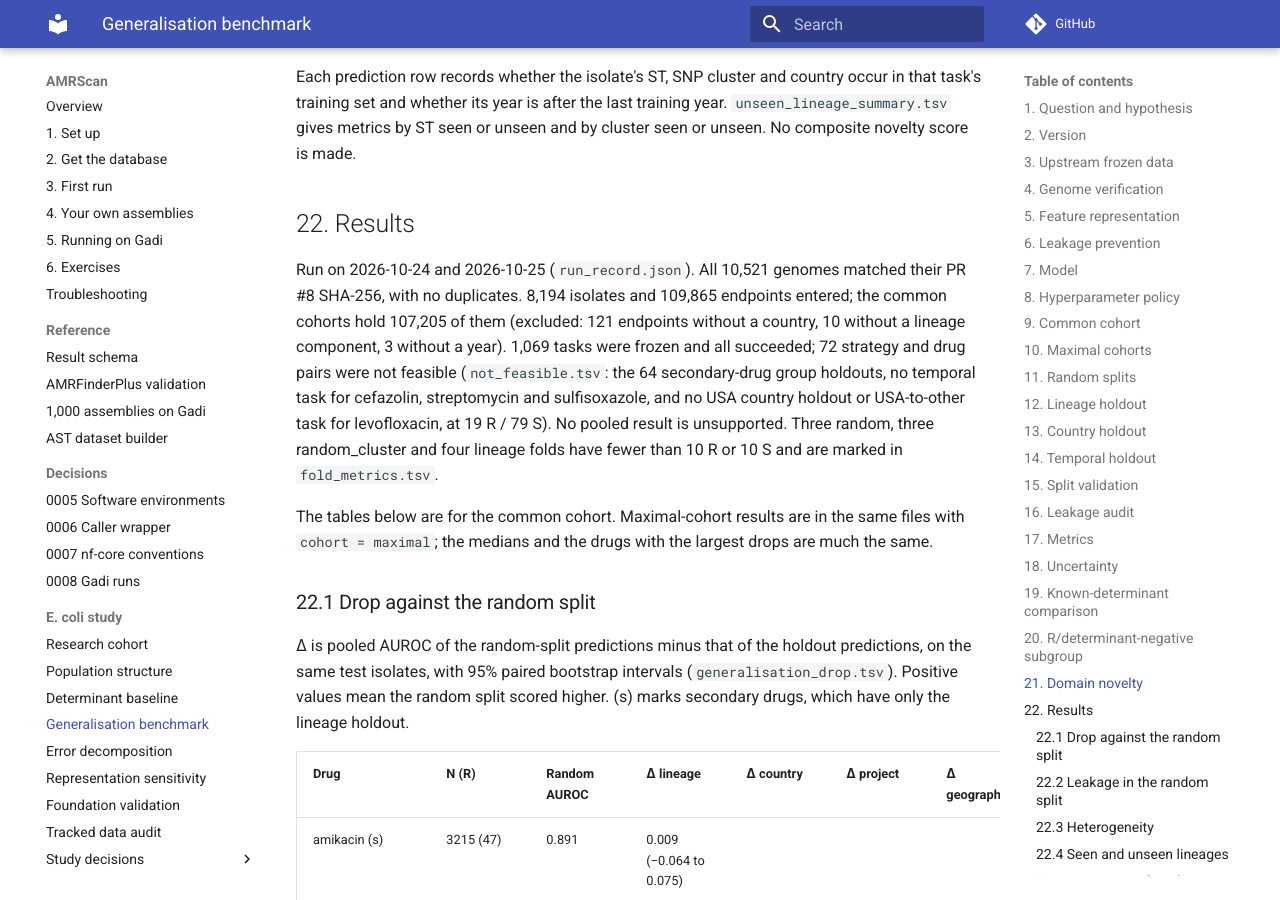
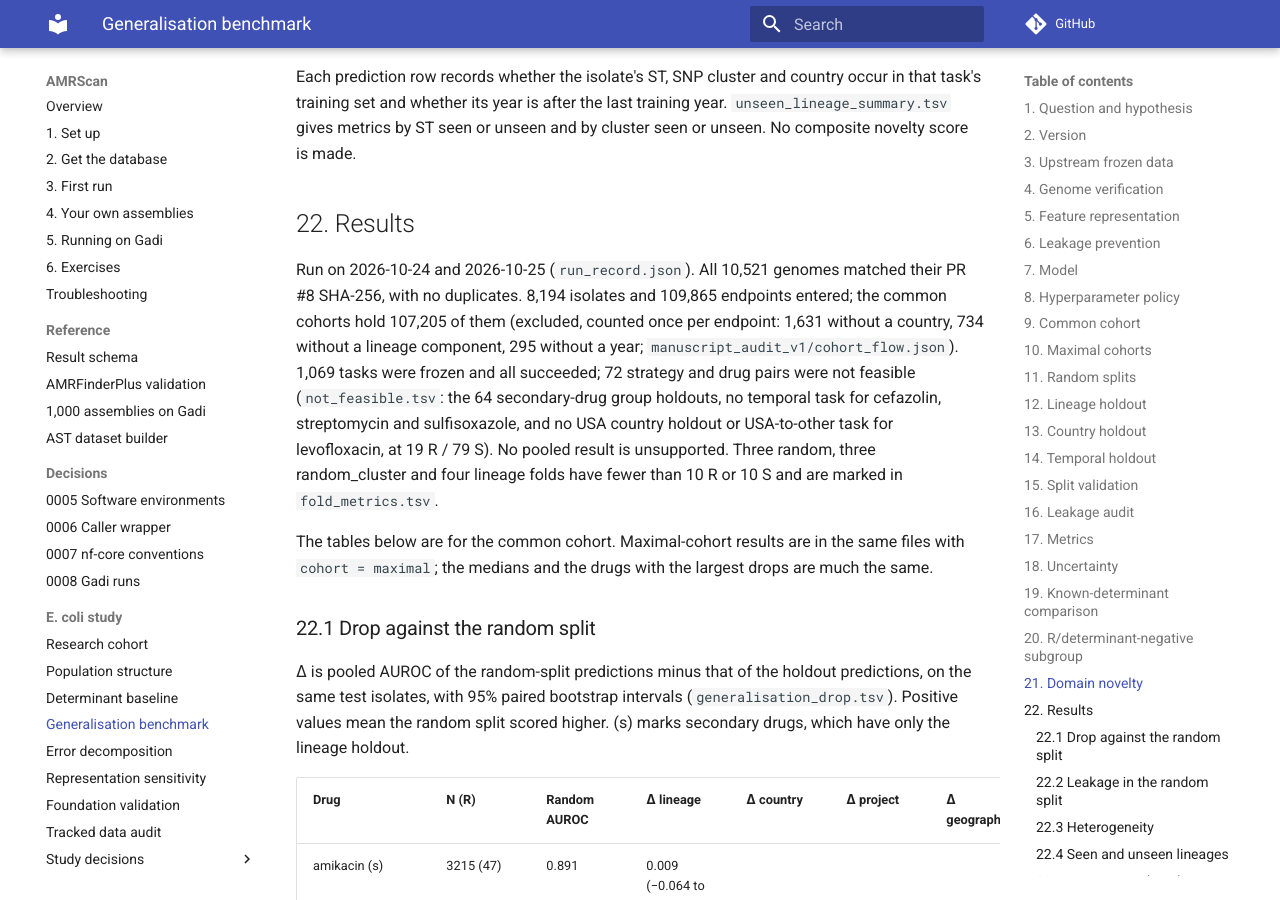
Before and after one commit to taowis/amrscan, an MkDocs documentation site: the page built from docs/ecoli-generalisation-benchmark.md, in a window 1280 px wide and 900 px high, scrolled down 5615 px. Built offline with MkDocs 1.6.1 and Material for MkDocs 9.7.7, drawn with Linux system fonts in a browser that asks for light colours; comment, search, counter and statistics services are not loaded.

Commit message:
Benchmark guide: give the common-cohort exclusions for all drugs

```diff
--- a/docs/ecoli-generalisation-benchmark.md
+++ b/docs/ecoli-generalisation-benchmark.md
@@ -231,9 +231,9 @@ and by cluster seen or unseen. No composite novelty score is made.
 
 Run on 2026-10-24 and 2026-10-25 (`run_record.json`). All 10,521 genomes
 matched their PR #8 SHA-256, with no duplicates. 8,194 isolates and 109,865
-endpoints entered; the common cohorts hold 107,205 of them (excluded: 121
-endpoints without a country, 10 without a lineage component, 3 without a
-year). 1,069 tasks were frozen and all succeeded; 72 strategy and drug pairs
+endpoints entered; the common cohorts hold 107,205 of them (excluded, counted
+once per endpoint: 1,631 without a country, 734 without a lineage component,
+295 without a year; `manuscript_audit_v1/cohort_flow.json`). 1,069 tasks were frozen and all succeeded; 72 strategy and drug pairs
 were not feasible (`not_feasible.tsv`: the 64 secondary-drug group holdouts,
 no temporal task for cefazolin, streptomycin and sulfisoxazole, and no USA
 country holdout or USA-to-other task for levofloxacin, at 19 R / 79 S). No
```
